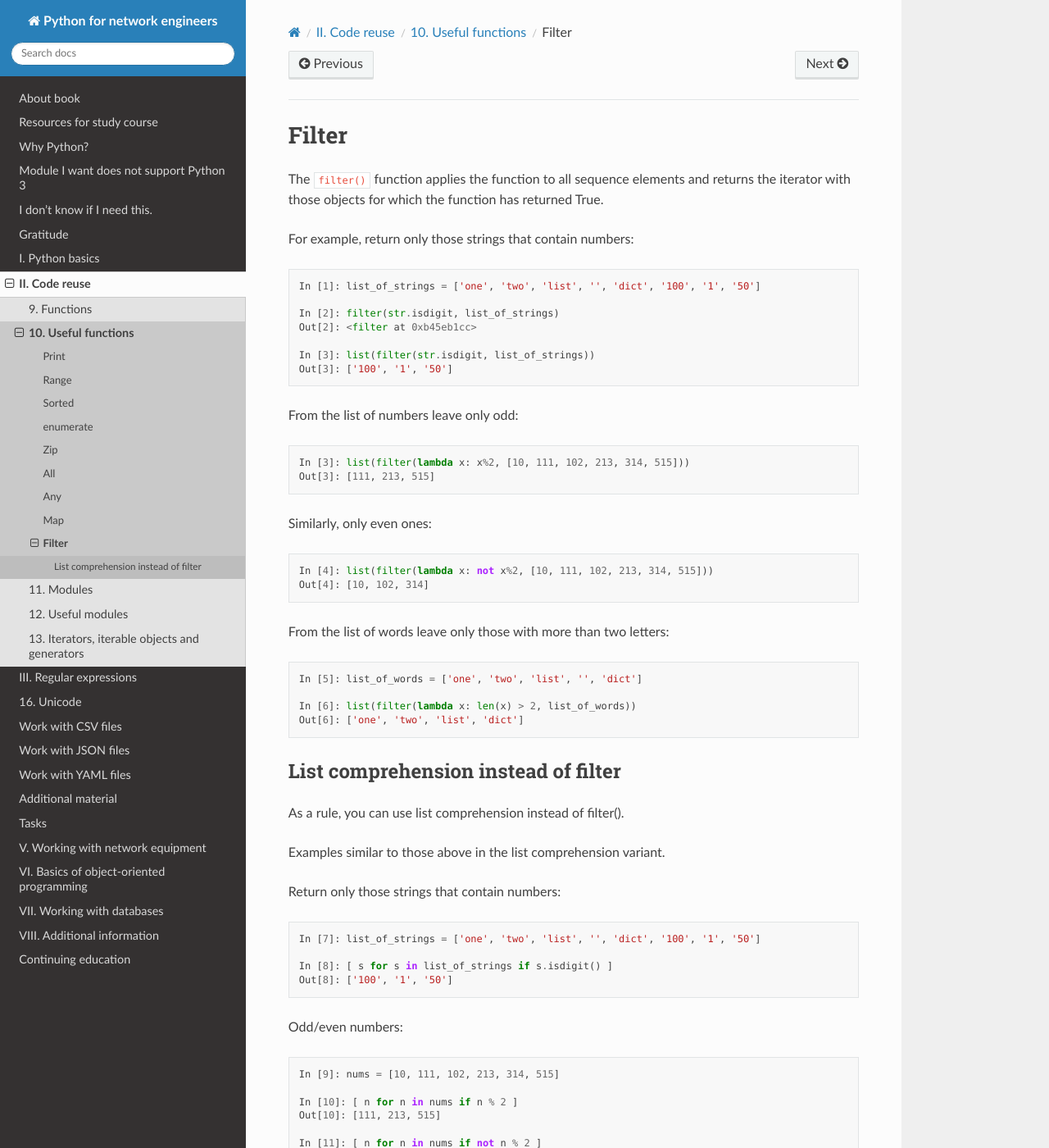
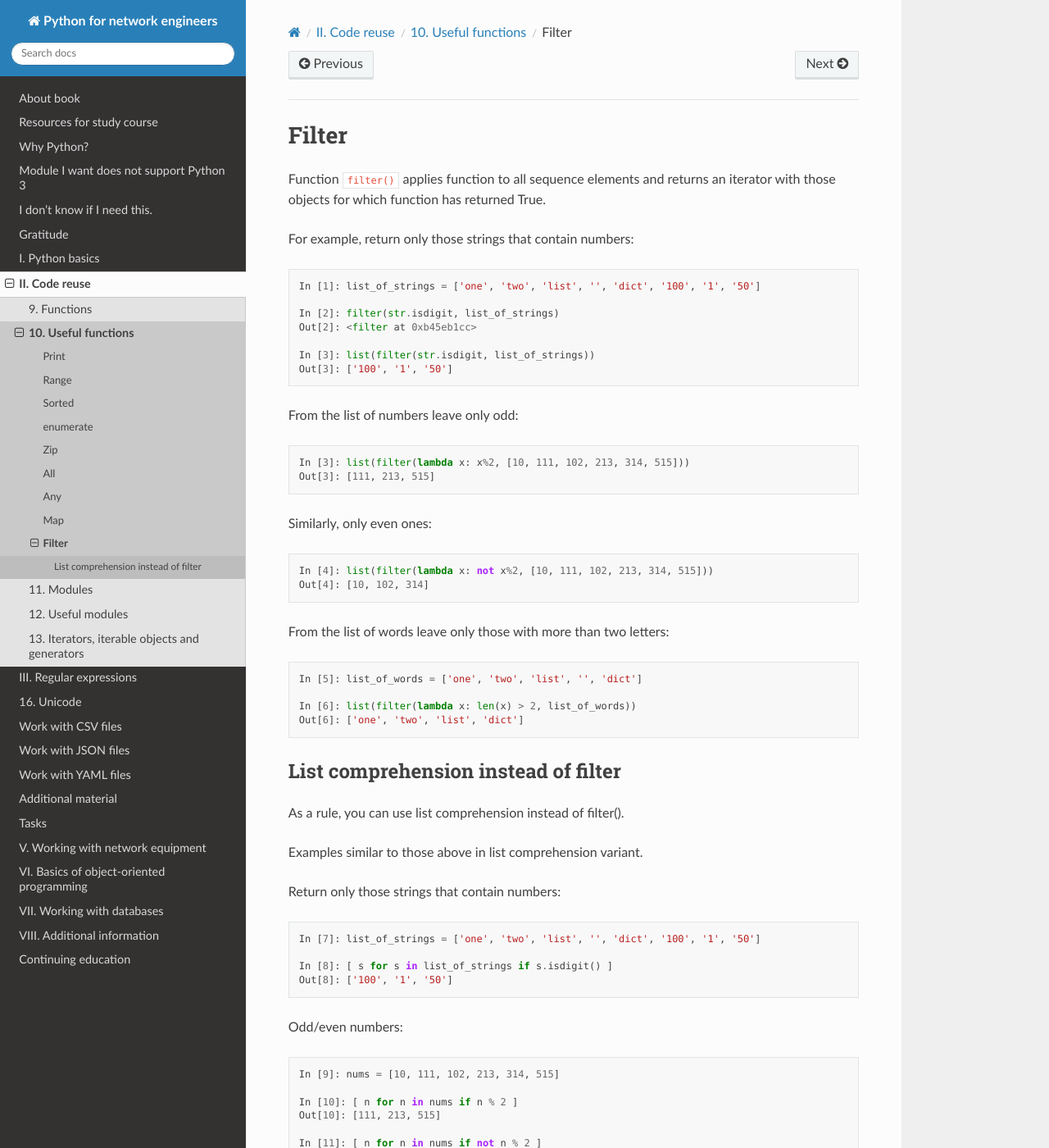
Before and after one commit to natenka/pyneng-book-en, a Sphinx documentation site: the page built from docs/source/book/10_useful_functions/filter.rst, in a window 1280 px wide and 1400 px high. Shown: the whole window at 82% size. Built offline with Sphinx 7.4.7 and the Read the Docs theme 2.0.0, drawn with Linux system fonts in a browser that asks for light colours; pages that are not in the unit, such as notebooks, are missing from menus.

Commit message:
Update filter.rst

```diff
--- a/docs/source/book/10_useful_functions/filter.rst
+++ b/docs/source/book/10_useful_functions/filter.rst
@@ -1,7 +1,7 @@
 Filter
 --------------
 
-The ``filter()`` function applies the function to all sequence elements and returns the iterator with those objects for which the function has returned True.
+Function ``filter()`` applies function to all sequence elements and returns an iterator with those objects for which function has returned True.
 
 For example, return only those strings that contain numbers:
 
@@ -43,7 +43,7 @@ List comprehension instead of filter
 
 As a rule, you can use list comprehension instead of filter().
 
-Examples similar to those above in the list comprehension variant.
+Examples similar to those above in list comprehension variant.
 
 Return only those strings that contain numbers:
 
```
